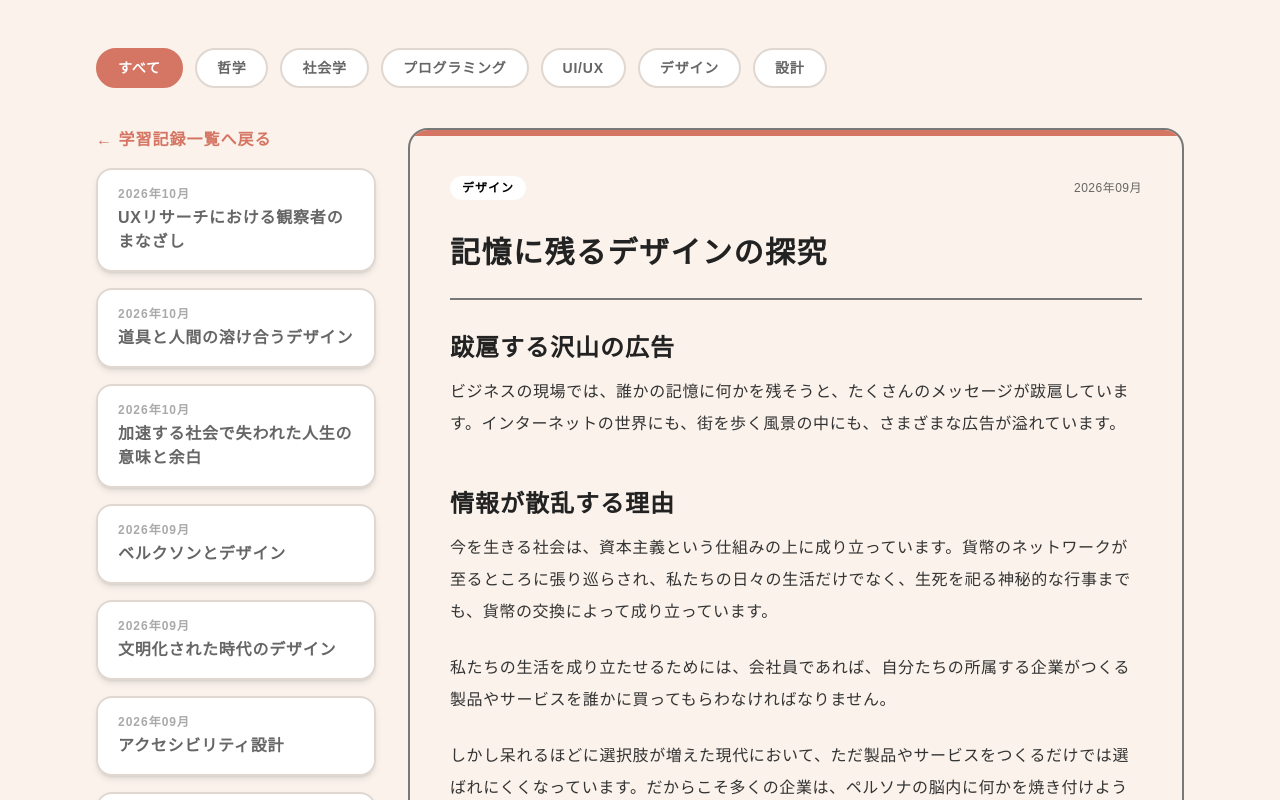
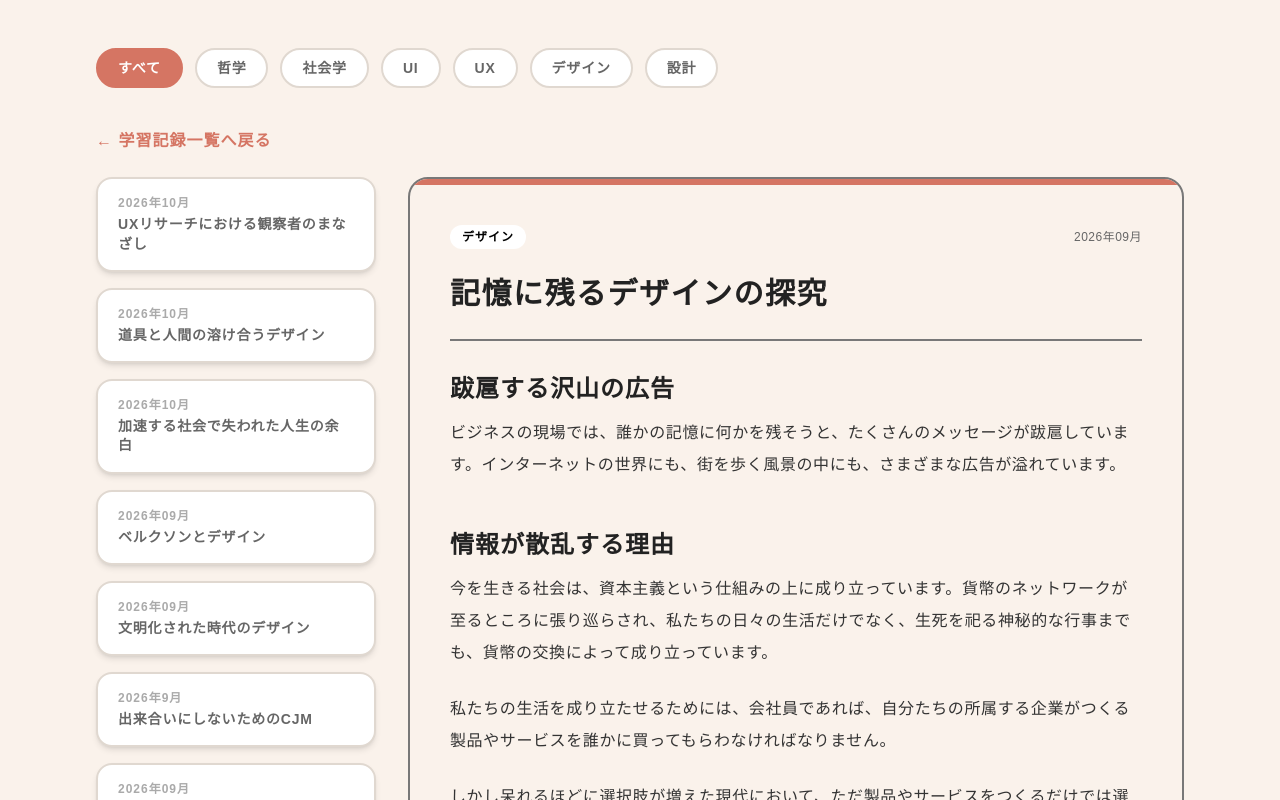
Before and after one commit to yoshi-2525/portfolio, a React (Vite) app: page /learning/1 in a window 1280 px wide. Shown: the part 500-1300 px from the top of the page. Built offline with nearby package versions, Linux system fonts and the light colour scheme; the HTML template or start-up script is replaced by a standard one; a web font is replaced by a local one.

Commit message:
記事更新とナビゲーションの文字サイズ・配置の変更。

```diff
--- a/src/components/ContentBlocks.tsx
+++ b/src/components/ContentBlocks.tsx
@@ -36,12 +36,13 @@ export default function ContentBlocks({ blocks, className = "" }: ContentBlocksP
           );
         }
         // A body block is one section; its paragraphs sit closer together than the gap between sections.
+        // "\n" inside a paragraph is rendered as a line break (whitespace-pre-line).
         return (
           <section key={i} className={`flex flex-col gap-6 ${spacing}`}>
             {block.text.map((paragraph, j) => (
               <p
                 key={j}
-                className="font-kaku font-medium text-[#333] text-base leading-loose tracking-[0.6px]"
+                className="font-kaku font-medium text-[#333] text-base leading-loose tracking-[0.6px] whitespace-pre-line"
               >
                 {paragraph}
               </p>
--- a/src/components/LearningNavItem.tsx
+++ b/src/components/LearningNavItem.tsx
@@ -11,7 +11,7 @@ export default function LearningNavItem({ record, isActive }: LearningNavItemPro
   return (
     <Link
       to={`/learning/${record.id}`}
-      className={`block text-left rounded-[16px] border-2 px-5 py-4 transition-all shadow-md hover:shadow-lg hover:-translate-y-0.5 ${
+      className={`block text-left rounded-xl md:rounded-2xl border-2 px-3.5 py-2.5 md:px-5 md:py-4 transition-all shadow-md hover:shadow-lg hover:-translate-y-0.5 ${
         isActive ? "border-[var(--accent)]" : "border-border-gray hover:border-[var(--accent)]"
       }`}
       style={{
@@ -20,13 +20,13 @@ export default function LearningNavItem({ record, isActive }: LearningNavItemPro
       } as CSSProperties}
     >
       <span
-        className="font-maru font-bold text-xs tracking-[1px] block mb-1"
+        className="font-maru font-bold text-[10px] md:text-xs tracking-[1px] block mb-0.5 md:mb-1"
         style={{ color: isActive ? record.accentColor : "#aaa" }}
       >
         {record.date}
       </span>
       <span
-        className="font-maru font-bold text-base tracking-[0.8px] block"
+        className="font-maru font-bold text-sm tracking-[0.8px] leading-snug block"
         style={{ color: isActive ? "#222" : "#666" }}
       >
         {record.title}
--- a/src/data/learningRecords.ts
+++ b/src/data/learningRecords.ts
@@ -1,6 +1,5 @@
 import type { LearningRecord } from "@/components/LearningRecordCard";
 import { cardColors, accentColors } from "@/styles/palette";
-import imgDreamsHero from "@/imports/1920WLight/a9ac80ec745b07e07c3edd921ec5b28762ff0782.webp";
 
 export type ContentBlock =
   | { type: "heading"; text: string }
@@ -13,8 +12,8 @@ export type ContentBlock =
 export const LEARNING_CATEGORIES = [
   { name: "哲学", color: cardColors.blue, accentColor: accentColors.blue },
   { name: "社会学", color: cardColors.coral, accentColor: accentColors.coral },
-  { name: "プログラミング", color: cardColors.purple, accentColor: accentColors.purple },
-  { name: "UI/UX", color: cardColors.green, accentColor: accentColors.green },
+  { name: "UI", color: cardColors.purple, accentColor: accentColors.purple },
+  { name: "UX", color: cardColors.green, accentColor: accentColors.green },
   { name: "デザイン", color: cardColors.amber, accentColor: accentColors.brown },
   { name: "設計", color: cardColors.peach, accentColor: accentColors.gray },
 ] as const;
@@ -105,30 +104,37 @@ const recordInputs: LearningRecordInput[] = [
   },
   {
     id: 2,
-    date: "2026年09月",
-    category: "デザイン",
-    title: "FigmaとClaudeCodeの連携",
-    description: "デザインシステムの観点からコンポーネントのバリアントやオートレイアウトを深く理解しました。",
+    date: "2026年9月",
+    category: "哲学",
+    title: "人間の実存を感じられるデザイン",
+    description: "人間の実存を満たすこと。とても難しいかもしれないですが、私が大事にしていきたいデザインの取り組みの一つです。",
     content: [
-      { type: "heading", text: "学んだきっかけ" },
+      { type: "heading", text: "語りえぬ内面の異物" },
       {
         type: "body",
         text: [
-          "デザインシステムの一貫性を高めるために、Figma のバリアント機能とオートレイアウトをより深く理解したいと思ったのがきっかけです。",
+          "私たちの内面には、どうしても言葉では語りきれず、意識でも制御できず、己の声とも思えないような異物が淀んでいます。それを名だたる思想家たちは「存在」と呼んだり、「エス（無意識）」と呼んだりしてきたのかもしれません。",
+          "この異物を自覚できる人もいれば、忙しない日々に内面を見つめる余白を失い、気づけぬまま過ごす人もいるでしょう。魔術的なものを信じず、都市社会に生きる私たちは、時にこの異物が蠢く瞬間と出会います。",
+          "突然叫びたくなったり、見知らぬ誰かの声が幻聴のように聞こえたり、あるいは誰かを深く呪いたくなったり。生きる意味を見失い、誰ともつながりを感じられなくなり、理性の制御が効かなくなったとき、こうした事態は訪れるのでしょう。",
         ],
       },
-      { type: "heading", text: "実践したこと" },
+      { type: "heading", text: "満たされる実存的な欲求" },
       {
         type: "body",
         text: [
-          "既存のUIパーツをバリアントとして再構成し、オートレイアウトを組み合わせて再利用しやすいコンポーネントを設計しました。",
+          "こうした実存的な課題は、都市社会の中で解決するのがなかなかに困難です。身の回りには心を許していない人々が溢れ、標準化された言語で表層的な会話を重ね、短絡的な好奇心を刺激する情報ばかりに触れ続けることになるからです。",
+          "このような世界では、地に足をつけた生き方は叶わず、心の軸は世の流行りに移ろい、確固たる人格を育むこともできません。やがて人生は空虚となり、「私が生きている意味」はどこにも見出せなくなってしまいます。",
+          "ただ資本の損得勘定に従って与えられた仕事に取り組み、休日は娯楽や情報の消費に勤しむだけで、その生を終えてしまうのです。しかしそのような人生はあまりにも寂しいです。だからこそどこかに意味を見出そうと、内面の異物が必死に蠢き始めます。虚しい人生から逃れるために、心の奥底が悲鳴のような声を上げているのでしょう。",
         ],
       },
-      { type: "image", image: imgDreamsHero },
+      { type: "heading", text: "為しえたい実存を満たすデザイン" },
       {
         type: "body",
         text: [
-          "実際のコンポーネント作成例を交えながら、今後もこの設計パターンを振り返っていきます。",
+          "そしてこの声を掬い上げるためには、そのための「場」を都市のどこかに用意しなければなりません。空虚な社会にあっても、根を深く張れるような環境をつくる必要があります。それは、単に安易な繋がりを提供するだけでは不十分です。各人が自らの生きる意味や喜びを見出すために、さまざまな工夫を凝らさなければいけません。",
+          "「自分の人生も、まだ捨てたものではないのかもしれない」\n 「心が、ほんの少しだけ良い方向へ動いた気がする」\n 「これまで燻っていた自分が、報われた気がする」",
+          "そう思える瞬間が訪れたなら、きっとわずかであっても、実存は満たされていくはずです。生きることの根源的な深さを知り、同時にその虚しさを受け入れる。今後もこうした不条理な虚しさを抱える人は、絶えず現れるでしょう。",
+          "そうした人たちが各々の生きる意味を見出せるような「居場所」をデザインしていくこと。それこそが、私の実現したいデザインのひとつです。"
         ],
       },
     ],
@@ -186,30 +192,37 @@ const recordInputs: LearningRecordInput[] = [
   },
   {
     id: 4,
-    date: "2026年09月",
-    category: "UI/UX",
-    title: "アクセシビリティ設計",
-    description: "WCAG 2.1 のガイドラインに沿ったインクルーシブなUI設計の原則と実装方法を学習しました。",
+    date: "2026年9月",
+    category: "UX",
+    title: "出来合いにしないためのCJM",
+    description: "商品や機能ありきでカスタマー・ジャーニー・マップを使用すること等を書いてみました。",
     content: [
-      { type: "heading", text: "学んだきっかけ" },
+      { type: "heading", text: "カスタマー・ジャーニー・マップの役割" },
       {
         type: "body",
         text: [
-          "WCAG 2.1 のガイドラインに沿ったインクルーシブなUI設計を実装レベルで理解したいと思ったのがきっかけです。",
+          "UXリサーチにおいて、ペルソナの現状を可視化するためカスタマー・ジャーニー・マップ（CJM）が使用されます。CJMは使用者の特定のシーンを1枚の絵（図）にまとめ、そこに感情や思考、課題などを書き出すツールです。ペルソナの生活の一連の流れを「旅」のように紐解いていきます。",
+          "たとえば「睡眠関連の商品」を作る場合、ペルソナの就寝前から起床後までの一連の流れを事細かに記述していきます。そうすることでペルソナがどのような悩みを抱えているのかを、チームメンバー間で共通で理解できるわけです。また自分たちが作る商品を睡眠のどの段階にフォーカスすべきかも見つけ出せます。",
+          "課題は単に「なかなか寝付けなくて困っている」と書くよりも、「明日の仕事のことを考えてしまうと脳が緊張し、寝なければいけないという義務感も相まって、寝つきが悪くなっている」と具体的に記述することが大事です。",
+          "そうしないと商品を使う場面について、メンバー間の認識の齟齬が生まれやすくなってしまいます。そのためカスタマー・ジャーニーのどの部分に焦点を当てるかを含め、記述はなるべく具体化することが肝要です。"
         ],
       },
-      { type: "heading", text: "実践したこと" },
+      { type: "heading", text: "商品ありきのCJM" },
       {
         type: "body",
         text: [
-          "コントラスト比やキーボード操作、支援技術への対応など、主要な達成基準を読み解きながら実装時のポイントを整理しました。",
+          "しかしその一方で、CJMが「出来レース」になってしまうことも当然ながらあります。世に出したいサービスがすでに決まっていると、どうしてもその課題に当てはめる形でマップを作ってしまいがちです。それが「あくまで仮説である」と、お互いが理解し合えていれば問題ありません。",
+          "しかし出来合いで作ったマップを「本当にユーザーが抱えている課題」と思い込んでしまうと、チームとペルソナ（実際のユーザー）の間に深刻な乖離が生まれてしまいます。商品に対してメンバーの思い込みが入り過ぎると、実際に市場へ出した際に想定通りにいかない結果を招くことになります。",
         ],
       },
-      { type: "image", image: imgDreamsHero },
+      { type: "heading", text: "CJMの引き出しと使う場面の選定" },
       {
         type: "body",
         text: [
-          "今後の画面設計でも、この基準をチェックリストとして活用していきます。",
+          "またデザイナーとしては、CJMを使うシーンや記述すべき項目自体を、文脈に応じて柔軟に選べるようにしなければなりません。現在の一般的なCJMでは、ユーザー個人の思考・感情・課題などを書き出す手法が主流です。しかし場面によっては、「その時の身の回りの人の状況」や「ユーザーが影響を受けている環境要因」なども考慮する必要があります。",
+          "従来のCJMは、個が立脚し、独立した思考や感情を持っていることを前提としています。他者や文脈から孤立した個人像を前提にして、このツールは作られているように見られます。",
+          "ただそれは西洋の近代的な人間像に依存したモデルにすぎません。そのためその人間像に合わないペルソナを設定している場合は、CJMというフレームワークそのものを取り払う判断も必要になります。",
+          "デザイナーとしては、自分たちが使用している道具が「常に最適であるか」を問い続けなければならないと考えています。UXリサーチを実施するからといって闇雲にCJMを採用するのではなく、ツールを使う場面やマップに記入する項目、ひいてはツールそのものの選定に至るまで、文脈に応じた最適化を図ることが重要です。",
         ],
       },
     ],
@@ -303,7 +316,7 @@ const recordInputs: LearningRecordInput[] = [
     id: 7,
     date: "2026年10月",
     category: "社会学",
-    title: "加速する社会で失われた人生の意味と余白",
+    title: "加速する社会で失われた人生の余白",
     description: "意味を見いだせなくなった加速する社会の中でのデザインについてじっくり考えてみました。",
     content: [
       { type: "heading", text: "加速する社会と記号の消費" },
@@ -401,7 +414,7 @@ const recordInputs: LearningRecordInput[] = [
   {
     id: 9,
     date: "2026年10月",
-    category: "UI/UX",
+    category: "UX",
     title: "UXリサーチにおける観察者のまなざし",
     description: "観察が主観を帯びざるを得ないUXリサーチで、ユーザーの本質的な課題をどう記述すればいいのかを考えてみました。",
     content: [
@@ -446,7 +459,8 @@ const recordInputs: LearningRecordInput[] = [
         type: "body",
         text: [
           "そしてターゲットの抱える本質的な課題を見つけるためには、その人の身の回りに起きていることや、内面に起きていることを事細かに記述しないといけません。",
-          "ここで生じる「観察の主観性」は、決して排除すべき悪ではないのだと思います。主観があるからこそ、私たちは相手の感情に共感し、ただのデータからは見えてこない心の機微や洞察にたどり着くことができます。自分ひとりの勝手な偏見で終わらせるのではなく、観察者とユーザーのあわいに生じる「間主観性」――誰もが『確かにそうかもしれない』と深く納得できる共通の手触りへと高めていくこと。それこそが観察者の果たすべき役割なのでしょう。"
+          "ここで生じる「観察の主観性」は、決して排除すべき悪ではないのだと思います。主観があるからこそ、私たちは相手の感情に共感し、ただのデータからは見えてこない心の機微や洞察にたどり着くことができます。",
+          "自分ひとりの勝手な偏見で終わらせるのではなく、観察者とユーザーのあわいに生じる「間主観性」――誰もが『確かにそうかもしれない』と深く納得できる共通の手触りへと高めていくこと。それこそが観察者の果たすべき役割なのでしょう。"
         ],
       },
     ],
--- a/src/pages/LearningDetailPage.tsx
+++ b/src/pages/LearningDetailPage.tsx
@@ -56,12 +56,15 @@ export default function LearningDetailPage() {
 
         <LearningCategoryFilter categories={categories} active={active} onChange={setActive} />
 
+        <div className="mb-6">
+          <BackLink to="/learning">学習記録一覧へ戻る</BackLink>
+        </div>
+
         {/* Two-panel layout: navigation (left) + detail (right) */}
         <div className="grid md:grid-cols-[280px_1fr] gap-8 items-start">
 
           {/* Left: navigation between records */}
           <nav className="flex flex-col gap-4 md:sticky md:top-8">
-            <BackLink to="/learning">学習記録一覧へ戻る</BackLink>
             {filtered.map((r) => (
               <LearningNavItem key={r.id} record={r} isActive={r.id === record.id} />
             ))}
@@ -74,7 +77,7 @@ export default function LearningDetailPage() {
             <div className="h-1.5 bg-[#d57563]" />
 
             <div className="p-8 sm:p-10">
-              <div className="flex items-center justify-between mb-8">
+              <div className="flex items-center justify-between mb-6">
                 <span
                   className="font-maru font-bold text-xs tracking-[1px] px-3 py-1 rounded-full bg-white"
                   style={{ color: record.accentColor }}
```
